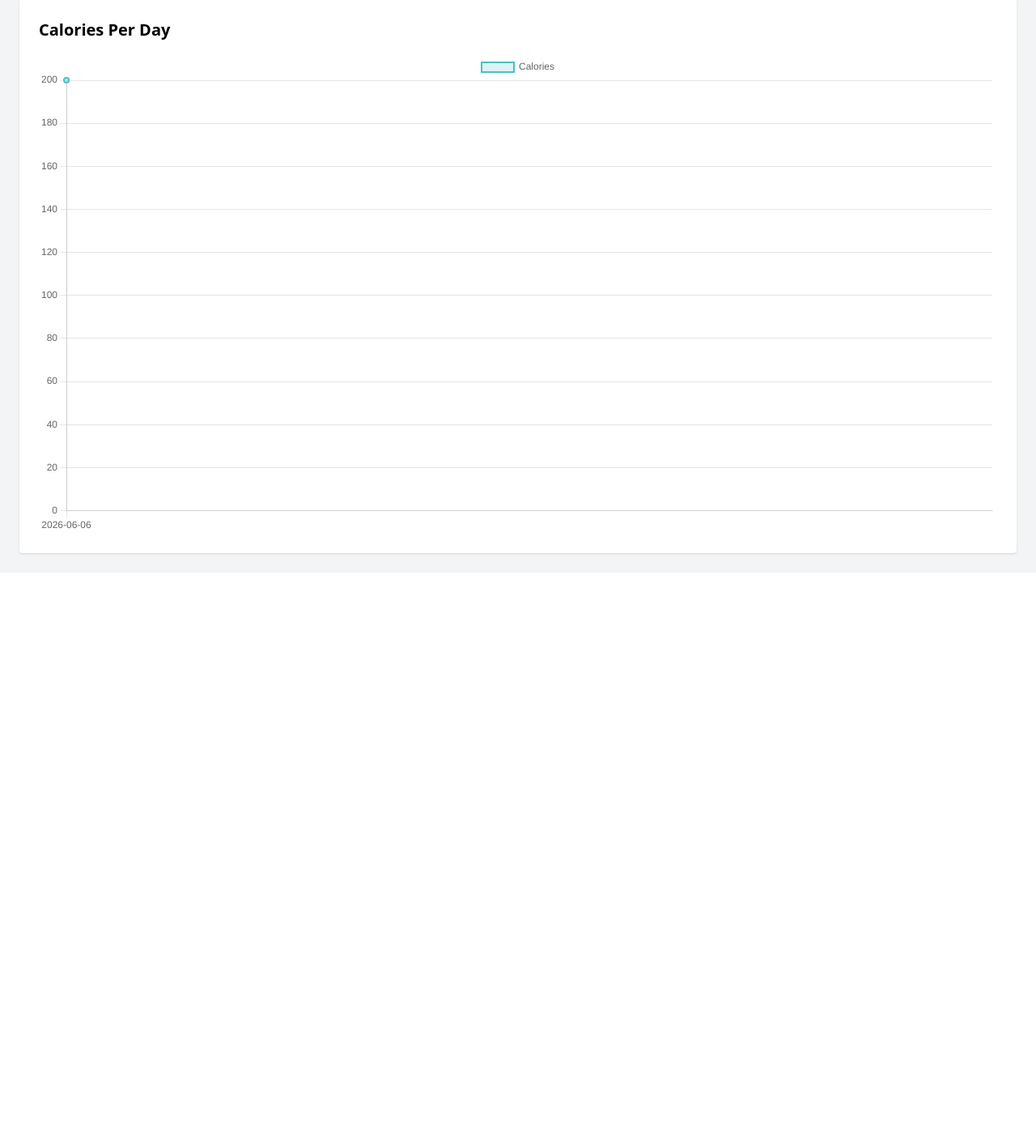
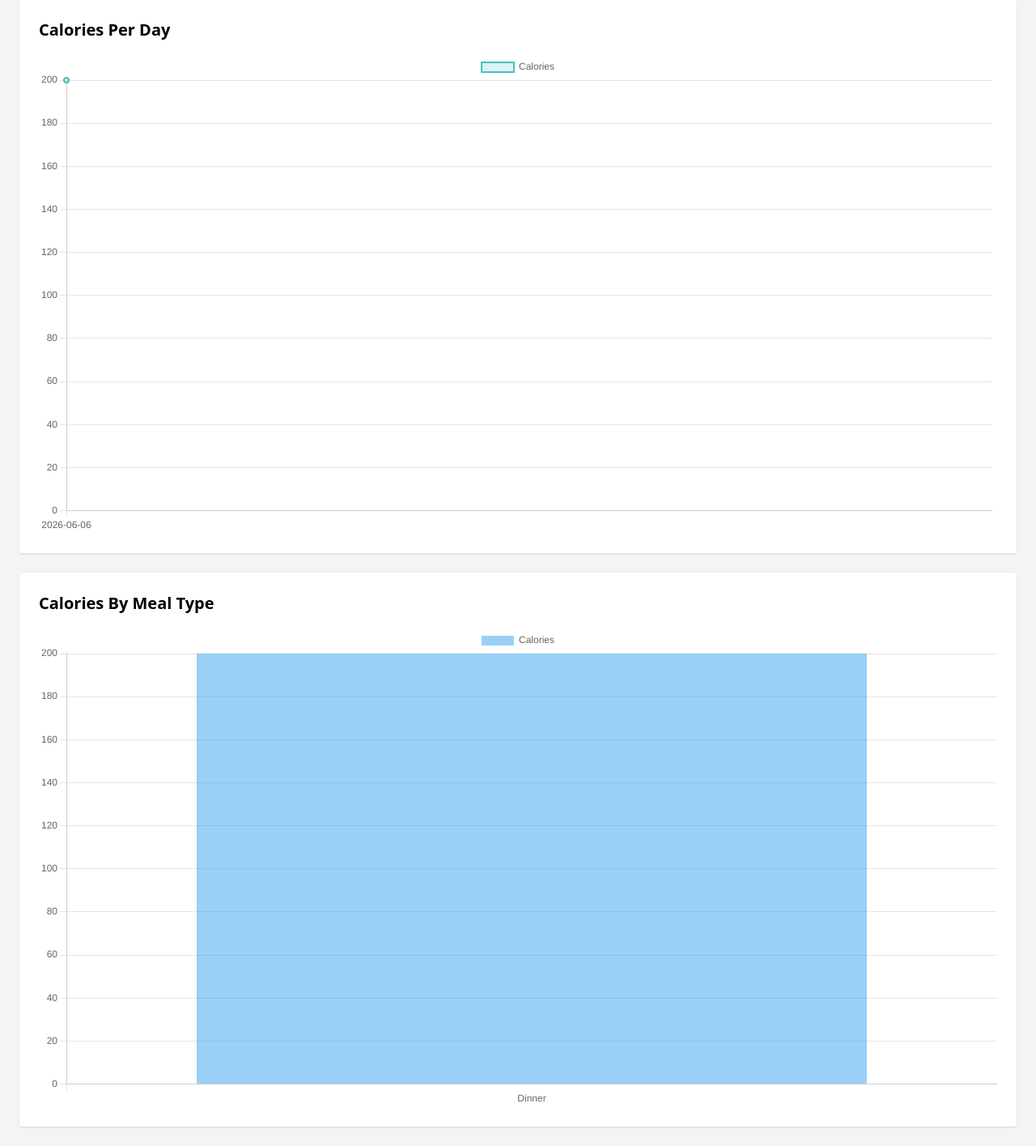
Before and after one commit to rojeshdahal/Calorie-Tracker, a Django app: page /dashboard/ in a window 1280 px wide. Shown: the part 341-1756 px from the top of the page at 81% size. Before the commit the page ends 1028 px from the top, so only its background shows below. Run offline with Django 5.2, Linux system fonts and the light colour scheme; a user stored in the database is signed in; data comes from the database, SQL or seed files in the repository; some libraries are stand-ins or nearby versions.

Commit message:
bar graph for calories by meal type

```diff
--- a/meals/templates/meals/dashboard.html
+++ b/meals/templates/meals/dashboard.html
@@ -25,6 +25,16 @@
 </div> <div class="bg-white p-6 rounded shadow mt-6">
     <h2 class="text-xl font-bold mb-4">Calories Per Day</h2>
     <canvas id="dailyChart"></canvas>
+</div>
+
+<div class="bg-white p-6 rounded shadow mt-6">
+
+    <h2 class="text-xl font-bold mb-4">
+        Calories By Meal Type
+    </h2>
+
+    <canvas id="mealChart"></canvas>
+
 </div>
 
 <script src="https://cdn.jsdelivr.net/npm/chart.js"></script>
@@ -60,4 +70,43 @@
     );
 </script>
 
+<script>
+
+const mealLabels =
+    JSON.parse(
+        '{{ meal_labels|escapejs }}'
+    );
+
+const mealTotals =
+    JSON.parse(
+        '{{ meal_totals|escapejs }}'
+    );
+
+new Chart(
+    document.getElementById(
+        "mealChart"
+    ),
+    {
+        type: "bar",
+
+        data: {
+
+            labels:
+                mealLabels,
+
+            datasets: [
+                {
+                    label:
+                        "Calories",
+
+                    data:
+                        mealTotals
+                }
+            ]
+        }
+    }
+);
+
+</script>
+
 {% endblock %}
```
